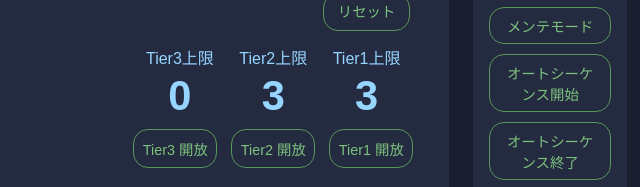
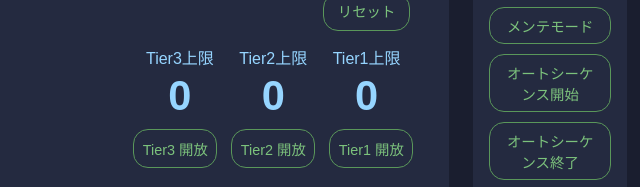
Before and after one commit to kirakuun/testpanel, a plain HTML site: page manhunt.html in a window 1280 px wide. Shown: the part 313-500 px from the top of the page, 629-1269 px from the left. Drawn offline with Linux system fonts and the light colour scheme.

Commit message:
Update manhunt.html

```diff
--- a/manhunt.html
+++ b/manhunt.html
@@ -420,14 +420,14 @@
             </div>
             <div>
               <span class="label">Tier2上限</span>
-              <span class="number">3</span>
+              <span class="number">0</span>
             </div>
             <div>
               <div class="reset-btn-container">
                 <button type="button" data-command="reset_tier">リセット</button>
               </div>
               <span class="label">Tier1上限</span>
-              <span class="number">3</span>
+              <span class="number">0</span>
             </div>
           </div>
           <div class="tier-buttons" role="group" aria-label="Tier開放ボタン">
```
